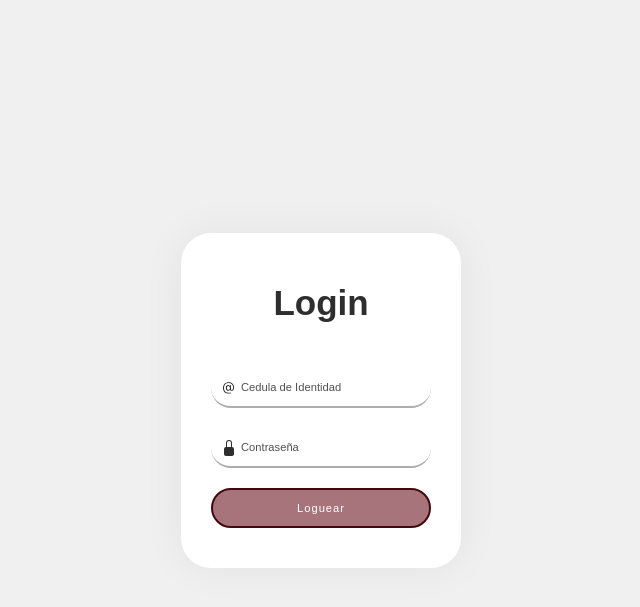
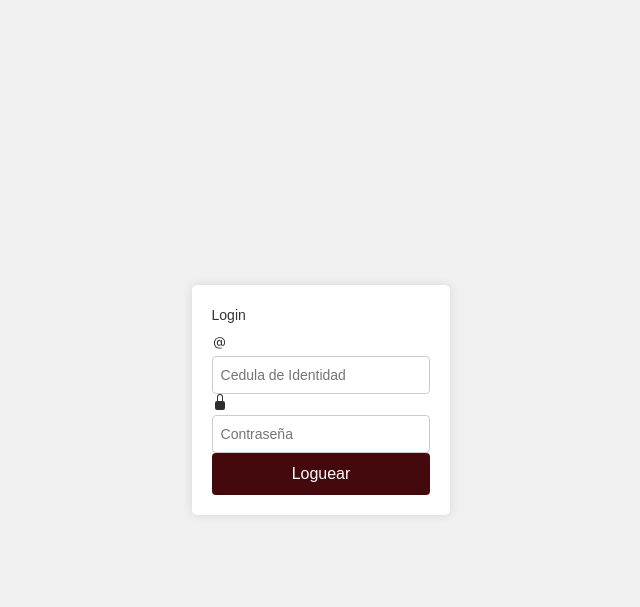
Before and after one commit to TheFourAces/DojoChampion, a PHP site: page / in a window 1280 px wide. Shown: the top 607 px of the page, without its empty margins (319-959 px from the left). Run offline with PHP 8.4, Linux system fonts and the light colour scheme.

Commit message:
Se organizo el codigo, todas las funciones estan funcionando correctamente

```diff
--- a/database/cuk.sql
+++ b/database/cuk.sql
@@ -62,9 +62,9 @@ VALUES
 
 INSERT INTO competidor (ci, nombre, apellido, fnac, sexo,categoria)
 VALUES
-(55555555, 'chao', 'leoin', '2001-03-12', 'M','sub-22'),
-(66666666, 'ignacio', 'rodriguez', '2001-04-15', 'M','sub-22'),
-(77777777, 'lucia', 'perez', '2004-007-31', 'F','sub-20');
+(55555555, 'chao', 'leoin', '2001-03-12', 'M','mayores'),
+(66666666, 'ignacio', 'rodriguez', '2001-04-15', 'M','mayores'),
+(77777777, 'lucia', 'perez', '2004-007-31', 'F','mayores');
 
 select * from administrativo;
 select * from juez;
--- a/database/database.php
+++ b/database/database.php
@@ -7,6 +7,7 @@ define("DB_DATABASE", "cuk");
 
 // Crear una conexión a la base de datos
 $conn = mysqli_connect(DB_HOST, DB_USERNAME, DB_PASSWORD, DB_DATABASE);
+$conn->set_charset("utf8mb4");
 
 // Verificar si hay errores de conexión
 if (mysqli_connect_error()) {
--- a/index.php
+++ b/index.php
@@ -58,14 +58,14 @@ if (isset($_POST["ci"]) && isset($_POST["contraseña"])) {
 // Consultar la tabla juez para comprobar las credenciales
 $sql_juez = "SELECT * FROM juez WHERE ci = ? AND contraseña = ?";
 $stmt_juez = $conn->prepare($sql_juez);
-    $stmt_juez->bind_param("ss", $ci, $contraseña);
+$stmt_juez->bind_param("is", $ci, $contraseña);  // Assuming ci and contraseña are both strings
 $stmt_juez->execute();
 $result_juez = $stmt_juez->get_result();
 
 // Consultar la tabla administrativo para comprobar las credenciales
 $sql_administrativo = "SELECT * FROM administrativo WHERE ci = ? AND contraseña = ?";
 $stmt_administrativo = $conn->prepare($sql_administrativo);
-    $stmt_administrativo->bind_param("ss", $ci, $contraseña);
+$stmt_administrativo->bind_param("is", $ci, $contraseña);  // Assuming ci and contraseña are both strings
 $stmt_administrativo->execute();
 $result_administrativo = $stmt_administrativo->get_result();
 
--- a/views/css/styles.css
+++ b/views/css/styles.css
@@ -62,205 +8,11 @@
   font-family: Arial, sans-serif;
   background-color: #f0f0f0;
 }
-
-  form {
-    background-color: #ffffff;
-    padding: 20px;
-    border-radius: 5px;
-    box-shadow: 0 0 10px rgba(0, 0, 0, 0.1);
+img {
+  width:150px;
+  height:150px;
 }
-
-  .form-group {
-    margin-bottom: 15px;
-  }
-
-  label {
-    display: block;
-    margin-bottom: 5px;
-  }
-
-  input,
-  select {
-    width: 100%;
-    padding: 8px;
-    border: 1px solid #ccc;
-    border-radius: 4px;
-    box-sizing: border-box;
-  }
-
-  button {
-    background-color: #007bff;
-    color: #ffffff;
-    padding: 10px 20px;
-    border: none;
-    border-radius: 4px;
-    cursor: pointer;
-    font-size: 16px;
-  }
-
-  button:hover {
-    background-color: #0056b3;
-  }
-
-
-  .form_main {
-    width: 280px;
-    display: flex;
-    flex-direction: column;
-    align-items: center;
-    justify-content: center;
-    background-color: rgb(255, 255, 255);
-    padding: 30px 30px 30px 30px;
-    border-radius: 30px;
-    box-shadow: 0px 0px 40px rgba(0, 0, 0, 0.062);
-  }
-
-  .heading {
-    font-size: 2.5em;
-    color: #2e2e2e;
-    font-weight: 700;
-    margin: 15px 0 30px 0;
-  }
-
-  .inputContainer {
-    width: 100%;
-    position: relative;
-    display: flex;
-    align-items: center;
-    justify-content: center;
-  }
-
-  .inputIcon {
-    position: absolute;
-    left: 10px;
-  }
-
-  .inputField {
-    width: 100%;
-    height: 40px;
-    background-color: transparent;
-    border: none;
-    border-bottom: 2px solid rgb(173, 173, 173);
-    border-radius: 30px;
-    margin: 10px 0;
-    color: black;
-    font-size: .8em;
-    font-weight: 500;
-    box-sizing: border-box;
-    padding-left: 30px;
-  }
-
-  .inputField:focus {
-    outline: none;
-    border-bottom: 2px solid rgb(199, 114, 255);
-  }
-
-  .inputField::placeholder {
-    color: rgb(80, 80, 80);
-    font-size: 1em;
-    font-weight: 500;
-  }
-
-  #button {
-    position: relative;
-    width: 100%;
-    border: 2px solid #44090c;
-    background-color: #a7747c;
-    height: 40px;
-    color: white;
-    font-size: .8em;
-    font-weight: 500;
-    letter-spacing: 1px;
-    border-radius: 30px;
-    margin: 10px;
-    cursor: pointer;
-    overflow: hidden;
-  }
-
-  #button::after {
-    content: "";
-    position: absolute;
-    background-color: rgba(255, 255, 255, 0.253);
-    height: 100%;
-    width: 150px;
-    top: 0;
-    left: -200px;
-    border-bottom-right-radius: 100px;
-    border-top-left-radius: 100px;
-    filter: blur(10px);
-    transition-duration: .5s;
-  }
-
-  #button:hover::after {
-    transform: translateX(600px);
-    transition-duration: .5s;
-  }
-
-  .signupContainer {
-    margin: 0;
-    display: flex;
-    flex-direction: column;
-    align-items: center;
-    justify-content: center;
-    gap: 20px;
-  }
-
-  .signupContainer p {
-    font-size: .9em;
-    font-weight: 500;
-    color: black;
-  }
-
-  .signupContainer a {
-    font-size: .7em;
-    font-weight: 500;
-    background-color: #2e2e2e;
-    color: white;
-    text-decoration: none;
-    padding: 8px 15px;
-    border-radius: 20px;
-  }
-
-  table {
-    border: 1px solid #FFFFFF;
-    width: 350px;
-    height: 200px;
-    text-align: center;
-    border-collapse: collapse;
-  }
-  table td, table th {
-    border: 1px solid #FFFFFF;
-    padding: 3px 2px;
-  }
-  table tbody td {
-    font-size: 13px;
-  }
-  table tr:nth-child(even) {
-    background: #a7747c;
-  }
-  table thead {
-    background: #44090C;
-    background: -moz-linear-gradient(top, #734649 0%, #562124 66%, #44090C 100%);
-    background: -webkit-linear-gradient(top, #734649 0%, #562124 66%, #44090C 100%);
-    background: linear-gradient(to bottom, #734649 0%, #562124 66%, #44090C 100%);
-    border-bottom: 5px solid #FFFFFF;
-  }
-  table thead th {
-    font-size: 17px;
-    font-weight: bold;
-    color: #FFFFFF;
-    text-align: center;
-    border-left: 2px solid #FFFFFF;
-  }
-  table thead th:first-child {
-    border-left: none;
-  }
-
-  table tfoot td {
-    font-size: 14px;
-  }
-
-/* Sidebar */
+/* Sidebar Styles */
 #mySidebar {
   height: 100vh;
   width: 180px;
@@ -288,10 +40,85 @@
 }
 
 #main {
-  margin-left: 160px;
+  margin-left: 180px; /* Adjust as needed */
   padding: 0px 10px;
 }
 
+/* Form Styles */
+form {
+  background-color: #ffffff;
+  padding: 20px;
+  border-radius: 5px;
+  box-shadow: 0 0 10px rgba(0, 0, 0, 0.1);
+}
+
+.form-group {
+  margin-bottom: 15px;
+}
+
+label {
+  display: block;
+  margin-bottom: 5px;
+}
+
+input,
+select,
+button {
+  width: 100%;
+  padding: 8px;
+  border: 1px solid #ccc;
+  border-radius: 4px;
+  box-sizing: border-box;
+}
+
+button {
+  background-color: #44090c;
+  color: #ffffff;
+  padding: 10px 20px;
+  border: none;
+  border-radius: 4px;
+  cursor: pointer;
+  font-size: 16px;
+}
+
+button:hover {
+  background-color: #a7747c;
+}
+
+/* Table Styles */
+table {
+  border: 1px solid #FFFFFF;
+  width: 80vw;
+  text-align: center;
+  border-collapse: collapse;
+  margin-top: 20px;
+}
+
+table td,
+table th {
+  border: 1px solid #FFFFFF;
+  padding: 8px;
+}
+
+table tbody td {
+  font-size: 14px;
+}
+
+table tr:nth-child(even) {
+  background: #a7747c;
+}
+
+table thead {
+  background: #44090C;
+  color: #FFFFFF;
+}
+
+table thead th {
+  font-size: 16px;
+  font-weight: bold;
+}
+
+/* Responsive Styles */
 @media (max-width: 767px) {
   #mySidebar {
     width: 100%;
```
Also changed, not shown: other parts of views/css/styles.css (+24 -59 lines), views/competidores.php (+7 -2 lines), views/crud/agregar-competidor.php (+20 -3 lines), views/crud/editar-competidor.php (+20 -1 lines), views/crud/eliminar-competidor.php (+12 -2 lines), views/sidebar.php (deleted, +0 -46 lines), views/css/bootstrap.min.css. Lines whose indentation alone changed are shown as unchanged.
